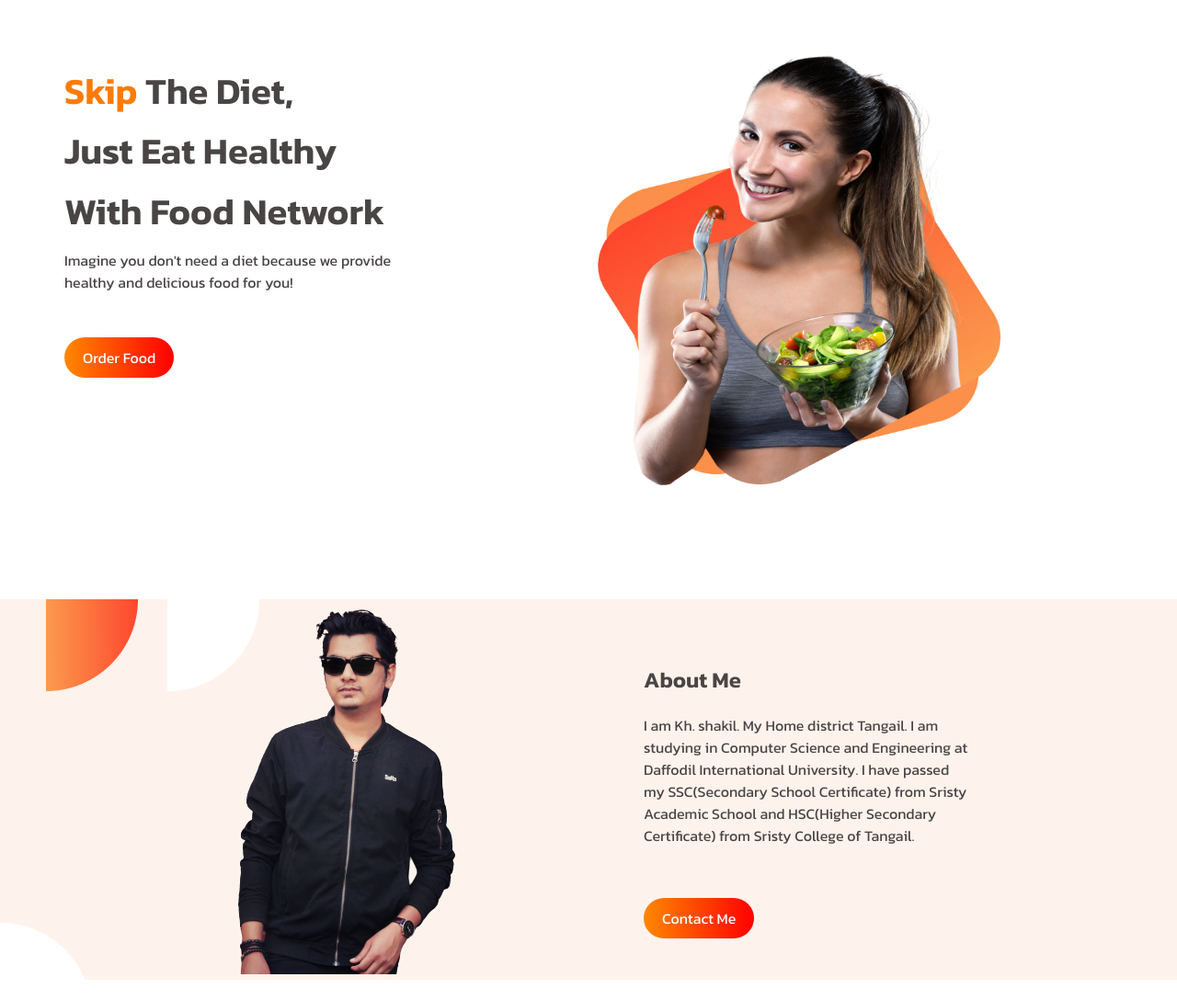
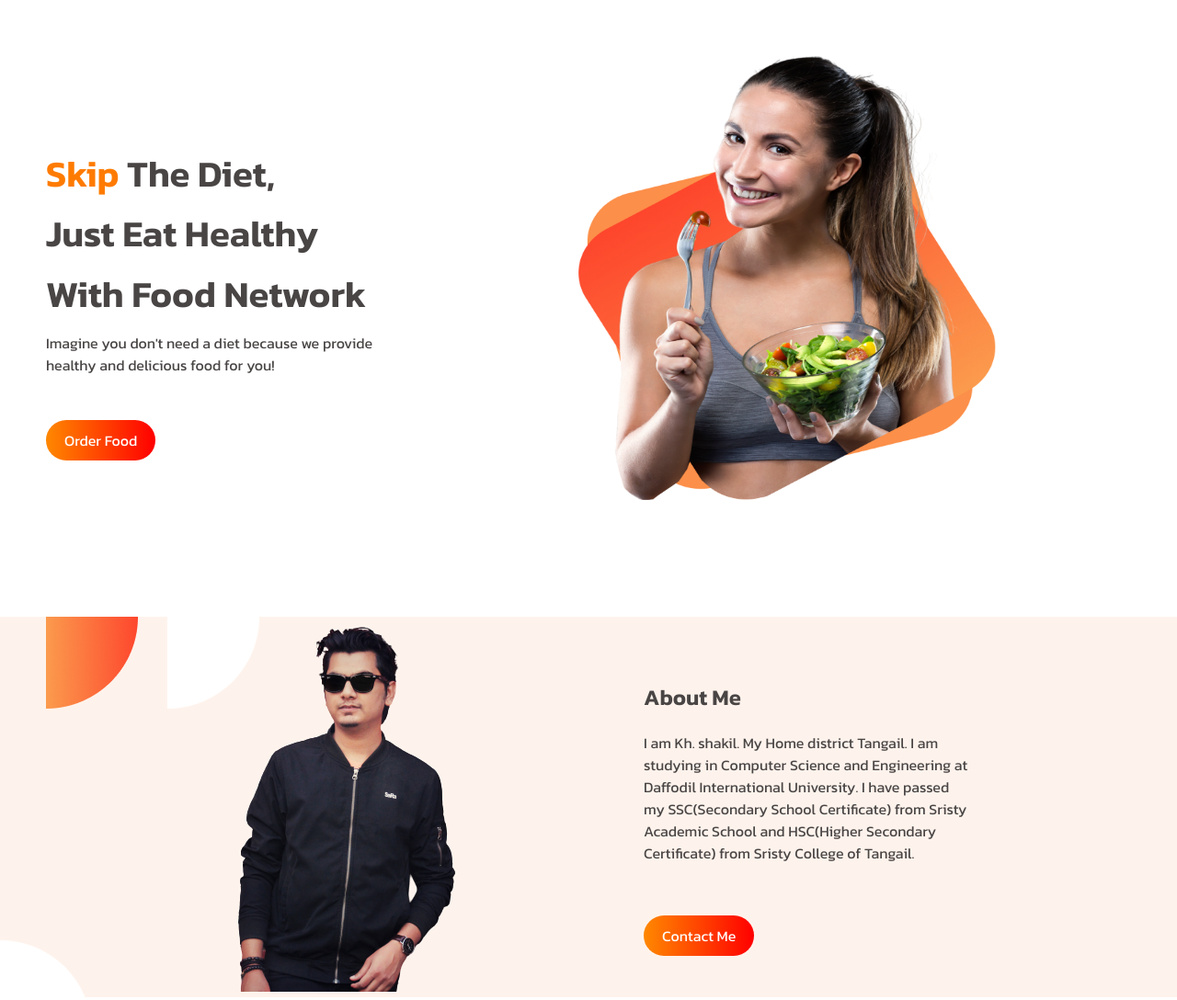
Before and after one commit to khshakilahamed/my-food-web, a plain HTML site: page index.html in a window 1280 px wide. Shown: the top 1088 px of the page at 92% size. Drawn offline with Linux system fonts and the light colour scheme.

Commit message:
padding updated

```diff
--- a/index.html
+++ b/index.html
@@ -21,7 +21,7 @@
 
 <body>
     <section class="first-section sections gray-color">
-        <div class="section-items">
+        <div class="section-items for-padding">
             <div class="h1-line-height">
                 <h1> <span class="orange-color">Skip</span> The Diet,</h1>
                 <h1>Just Eat Healthy</h1>
--- a/style.css
+++ b/style.css
@@ -43,6 +43,10 @@
 .first-section-items img{
     width: 80%;
     height: 90%;
+}
+
+.for-padding{
+    padding: 90px 0;
 }
 
 .h1-line-height{
```
